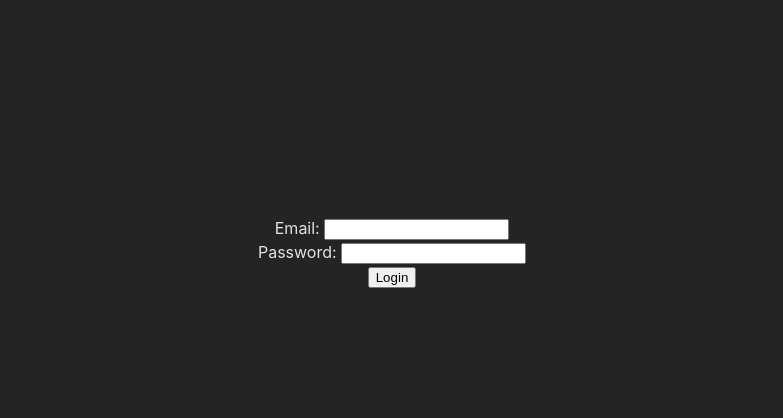
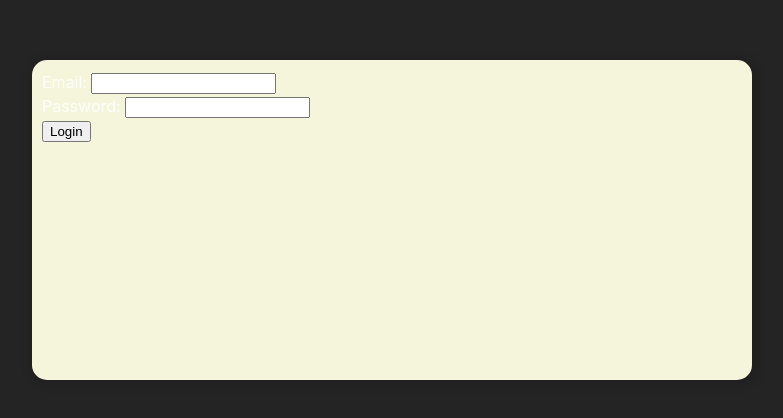
Before and after one commit to AlexShen12/HACKNC2024, a React (Vite) app in the folder frontend/: page /login in a window 1280 px wide. Shown: the part 148-566 px from the top of the page, without its empty margins (248-1031 px from the left). Built offline with nearby package versions, Linux system fonts and the light colour scheme.

Commit message:
modified:   frontend/src/routes/account/login.css modified:   frontend/src/routes/account/login.tsx modified:   frontend/src/routes/account/signup.tsx

```diff
--- a/frontend/src/routes/account/login.css
+++ b/frontend/src/routes/account/login.css
@@ -1,6 +1,3 @@
-:root {
-    font-family: Arial, sans-serif;
-}
 
 /* Body and page container */
 body {
@@ -13,13 +10,16 @@ body {
 }
 
 .profilecard {
-    background-color: beige;
+
     border-radius: 15px;
     box-shadow: 2px 1px 10px 5px rgba(0, 0, 0, 0.1);
     padding: 10px;
     height: 300px;
     width: 700px;
     text-align: center;
+    text-emphasis-color: black;
+    color: #000000;
+    font-size: 200px;
 }
 
 /* Form elements */
@@ -49,7 +49,7 @@ input:focus {
 
 /* Button styling */
 .login-container button {
-    background-color: var(--button-background);
+    background-color: black;
     color: #ffffff;
     padding: 0.6rem;
     border: none;
--- a/frontend/src/routes/account/login.tsx
+++ b/frontend/src/routes/account/login.tsx
@@ -4,7 +4,7 @@ export default function Login(){
 
 
     return (
-        <div>
+        <div className="profilecard">
             <form>
                 <div>
                     <label htmlFor='email'>Email: </label>
@@ -21,7 +21,7 @@ export default function Login(){
                         type='password'
                     />
                 </div>
-                <button type='submit'> Login </button>
+                <button type='submit' className="login-container"> Login </button>
             </form>
         </div>
     );
--- a/frontend/src/routes/account/signup.tsx
+++ b/frontend/src/routes/account/signup.tsx
@@ -30,8 +30,8 @@ export default function Signup() {
     }
 
     return (
-        <div>
-            <form method='POST' action='/signup' onSubmit={handleSubmit}>
+        <div className='profilecard'>
+            <form method='POST' action='/signup' onSubmit={handleSubmit} >
                 <div>
                     <label htmlFor='email'>Email: </label>
                     <input
```
